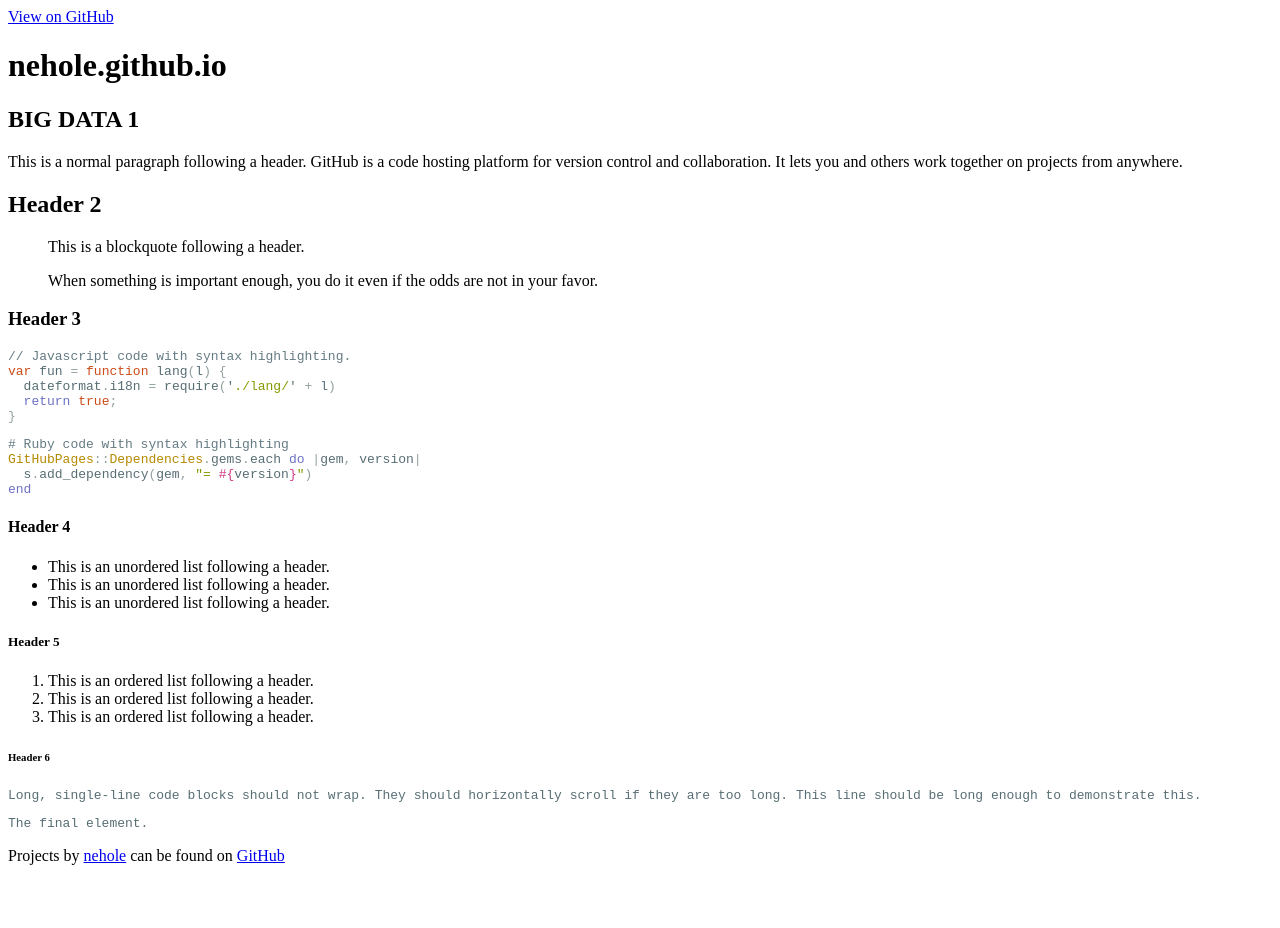
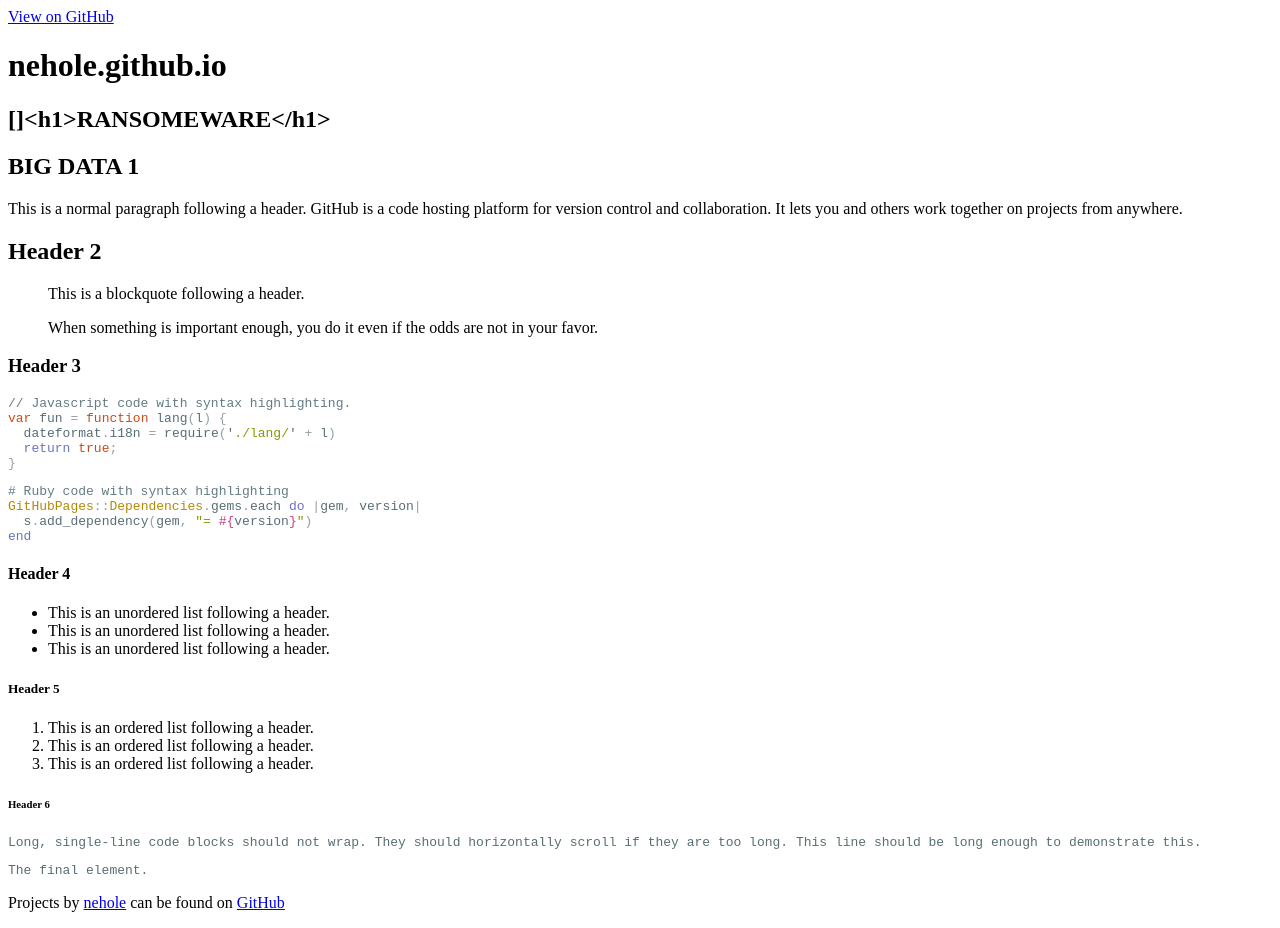
Before and after one commit to nehole/nehole.github.io, a Jekyll site: the page built from index.md, in a window 1280 px wide. Built offline with Jekyll 4.4.1, drawn with Linux system fonts in a browser that asks for light colours; nearby versions of some CDN libraries; our own code applies the rules of GitHub Pages for plain Markdown files; the repository's description, which GitHub fills in, is left out; before the commit the page ends 900 px from its top, so only the background shows below that.

Commit message:
Update index.md

```diff
--- a/index.md
+++ b/index.md
@@ -1,5 +1,4 @@
-
-
+# []<h1>RANSOMEWARE</h1>
 # [](#header-1)BIG DATA 1
 
 This is a normal paragraph following a header. GitHub is a code hosting platform for version control and collaboration. It lets you and others work together on projects from anywhere.
```
